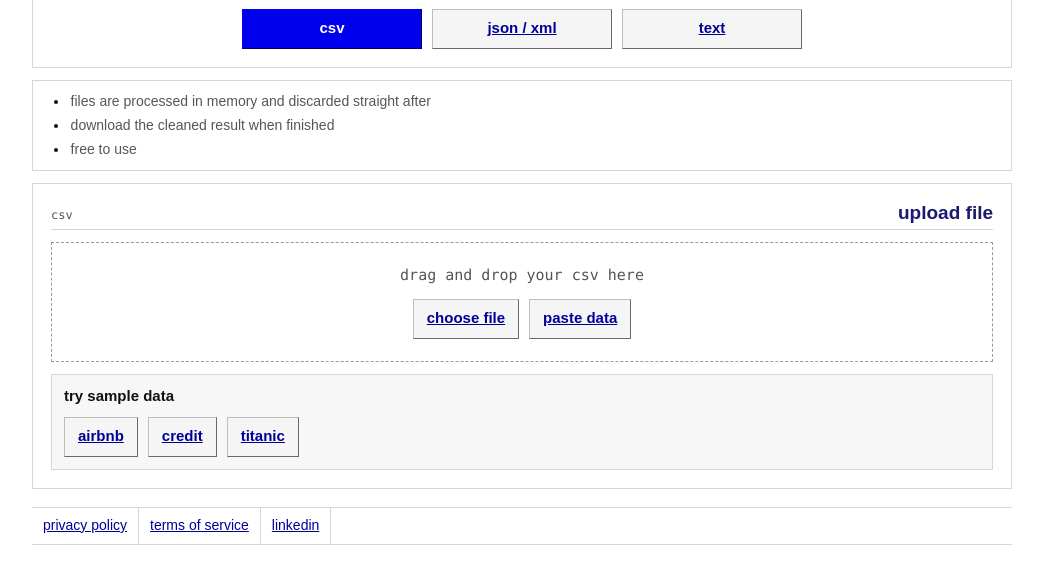
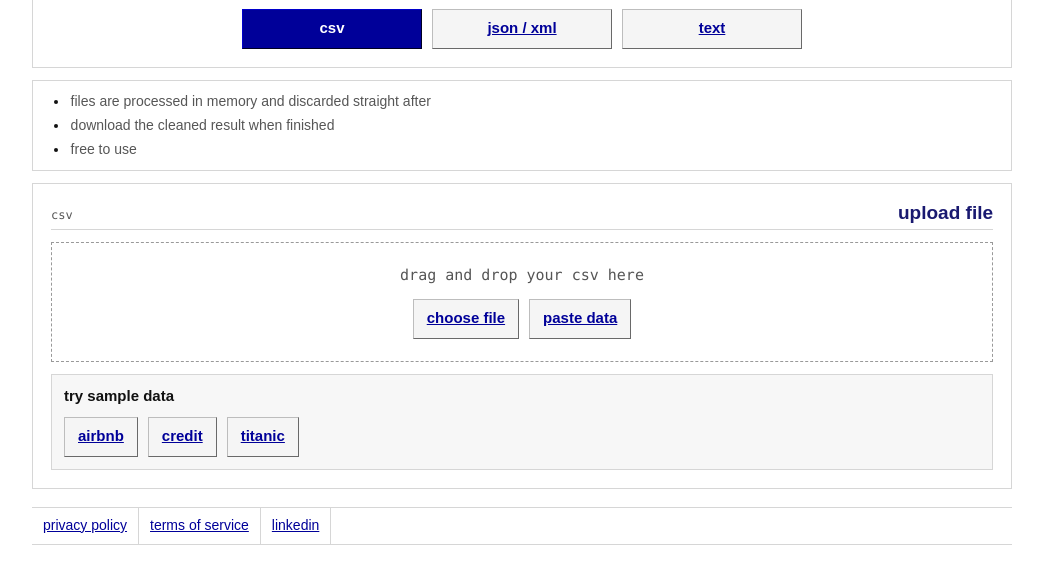
Before and after one commit to Calum-Kerr/data-cleaning-toolkit, a website: page frontend/index.html in a window 1280 px wide. Shown: the part 254-839 px from the top of the page, without its empty margins (118-1161 px from the left). Drawn offline with Linux system fonts and the light colour scheme.

Commit message:
feat: update button colors for improved visibility

```diff
--- a/frontend/css/site.css
+++ b/frontend/css/site.css
@@ -403,8 +403,8 @@ li::marker {
 
 .btn-primary,
 .cta-button.primary {
-  border-color: #0000aa;
-  background: #0000ee;
+  border-color: #000077;
+  background: #000099;
   color: #ffffff;
   text-decoration: none;
 }
```
